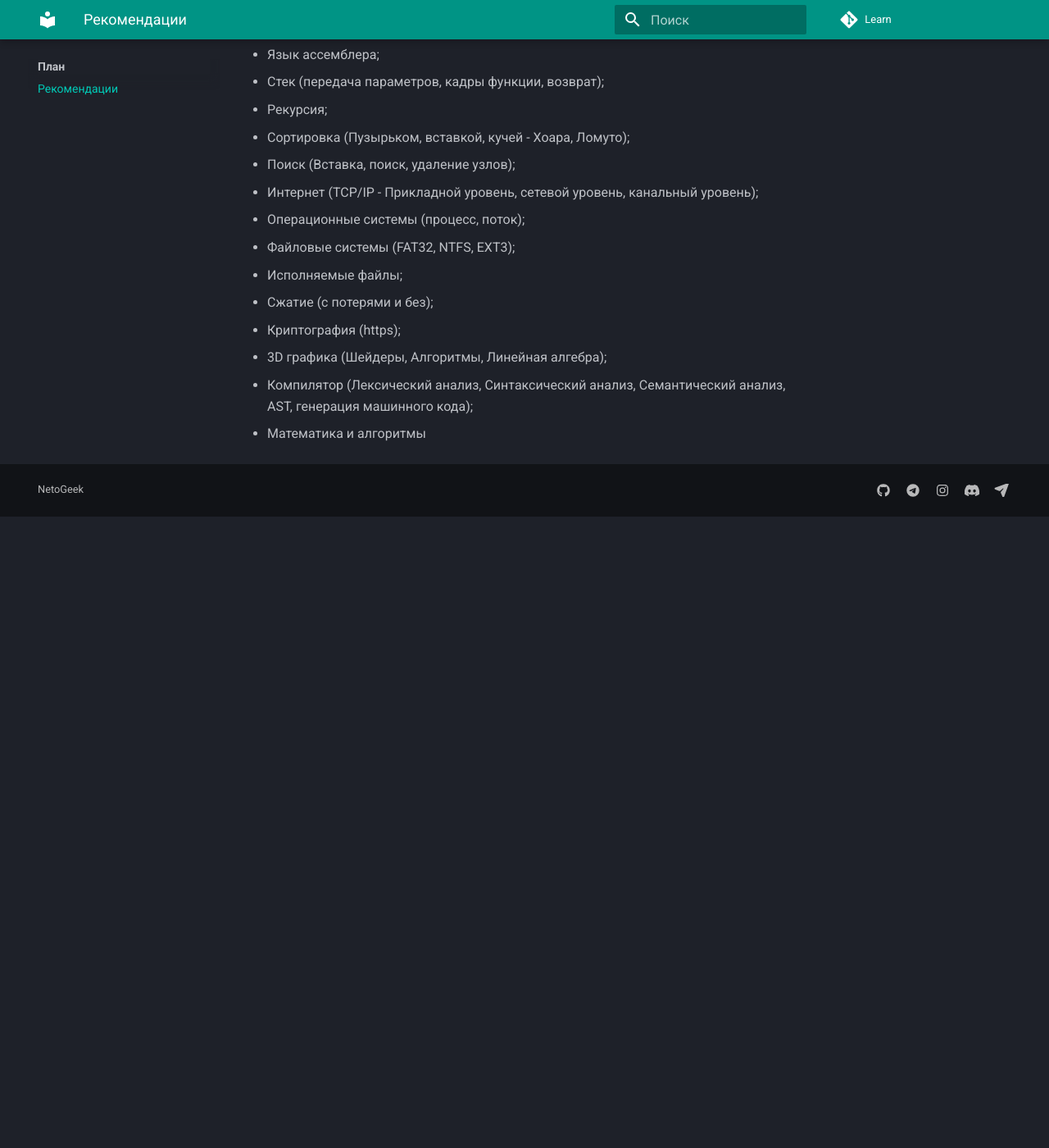
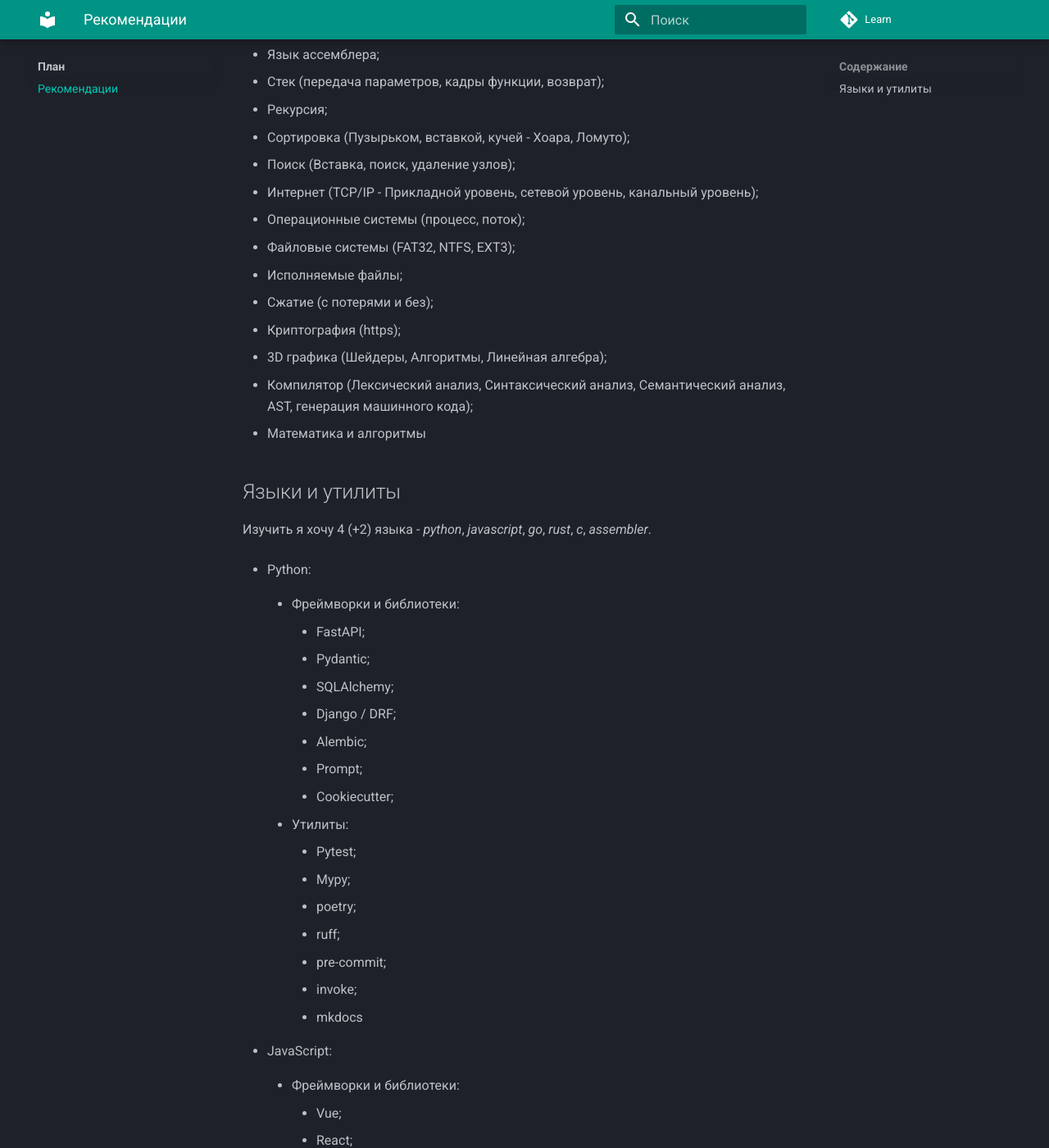
Before and after one commit to neyakki/Learn, an MkDocs documentation site: the page built from docs/plan/recommend.md, in a window 1280 px wide and 1400 px high, scrolled down 1060 px. Shown: the whole window at 82% size. Built offline with MkDocs 1.6.1 and Material for MkDocs 9.7.7, drawn with Linux system fonts in a browser that asks for light colours; comment, search, counter and statistics services are not loaded; before the commit the page ends 1690 px from its top, so only the background shows below that; some of the changed text lies outside the part shown.

```diff
--- a/docs/plan/recommend.md
+++ b/docs/plan/recommend.md
@@ -32,3 +32,52 @@
 -   3D графика (Шейдеры, Алгоритмы, Линейная алгебра);
 -   Компилятор (Лексический анализ, Синтаксический анализ, Семантический анализ, AST, генерация машинного кода);
 -   Математика и алгоритмы
+
+## Языки и утилиты
+
+Изучить я хочу 4 (+2) языка - _python_, _javascript_, _go_, _rust_, _c_, _assembler_.
+
+* Python:
+
+    - Фреймворки и библиотеки:
+
+        - FastAPI;
+        - Pydantic;
+        - SQLAlchemy;
+        - Django / DRF;
+        - Alembic;
+        - Prompt;
+        - Cookiecutter;
+
+    - Утилиты:
+
+        - Pytest;
+        - Mypy;
+        - poetry;
+        - ruff;
+        - pre-commit;
+        - invoke;
+        - mkdocs
+
+* JavaScript:
+
+    - Фреймворки и библиотеки:
+
+        - Vue;
+        - React;
+        - d3.js
+
+    - Утилиты:
+
+        - npm;
+        - vite;
+        - TypeScript;
+        - ESlint;
+        - Husky;
+        - Mocha;
+        - Jest;
+        - TestCafe;
+        - Istanbul;
+        - esdocs;
+        - babel;
+        - emmet
--- a/mkdocs.yml
+++ b/mkdocs.yml
@@ -28,6 +28,7 @@ nav:
               - Cohesion и coupling: learn/base/clean_code/clean_code/cohesion_coupling.md
               - Паттерны: learn/base/clean_code/patterns/patterns.md
       - Web:
+          - Общее: learn/web/general.md
           - HTML:
               - learn/web/html/index.md
           - CSS:
```
Also changed, not shown: docs/books.md (+2 -0 lines), docs/learn/web/general.md (added, +106 -0 lines).
